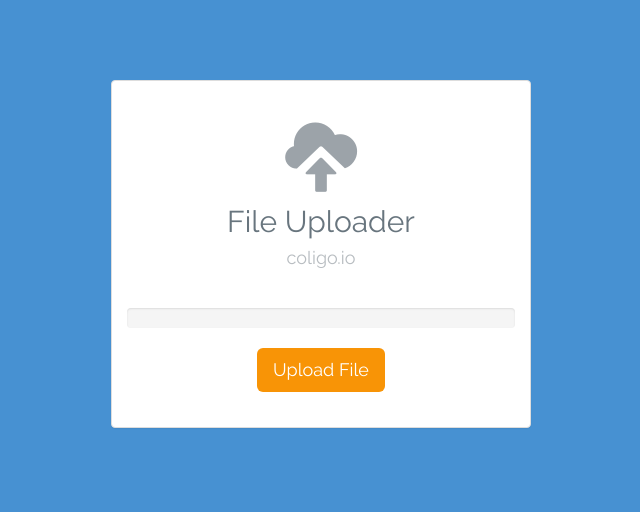
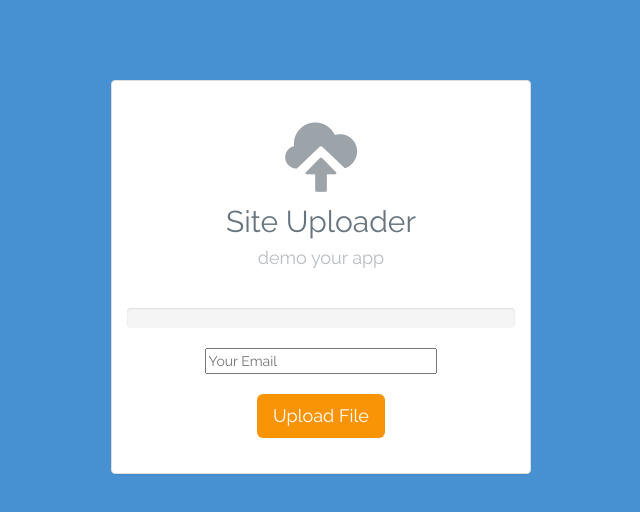
Before and after one commit to liorklainn/siteupload, a website: page views/index.html in a window 1280 px wide. Shown: the whole page, without its empty margins (319-959 px from the left). Drawn offline with nearby package versions, Linux system fonts and the light colour scheme; files that its build step writes are made by us from their sources.

Commit message:
added email box - and send owner email to the server

```diff
--- a/public/javascripts/upload.js
+++ b/public/javascripts/upload.js
@@ -21,6 +21,7 @@ $('#upload-input').on('change', function(){
             formData.append('uploads[]', file, file.name);
         }
 
+        var ownerEmail = $("#ownerEmailInput").val();
 
         $.ajax({
             url: '/upload',
@@ -31,7 +32,8 @@ $('#upload-input').on('change', function(){
 
             success: function(data){
                 console.log('upload successful!\n' + data);
-                var ownerEmail = 'test-from-code@gmail.com';
+
+
                 $.ajax({
                     url: '/saveSiteOwner?siteId=' + data + '&ownerEmail=' + ownerEmail,
                     type: 'GET',
--- a/views/index.html
+++ b/views/index.html
@@ -5,7 +5,7 @@
     <meta http-equiv="X-UA-Compatible" content="IE=edge">
     <meta name="viewport" content="width=device-width, initial-scale=1">
 
-    <title>File Uploader - coligo.io</title>
+    <title>Site Uploader</title>
     <link href='https://fonts.googleapis.com/css?family=Raleway' rel='stylesheet' type='text/css'>
     <link rel="stylesheet" href="https://maxcdn.bootstrapcdn.com/bootstrap/3.3.6/css/bootstrap.min.css">
     <link href="stylesheets/style.css" rel="stylesheet">
@@ -18,11 +18,12 @@
             <div class="panel panel-default">
                 <div class="panel-body">
                     <span class="glyphicon glyphicon-cloud-upload"></span>
-                    <h2>File Uploader</h2>
-                    <h4>coligo.io</h4>
+                    <h2>Site Uploader</h2>
+                    <h4>demo your app</h4>
                     <div class="progress">
                         <div class="progress-bar" role="progressbar"></div>
                     </div>
+                    <input id="ownerEmailInput" type="text" placeholder="Your Email" style="width:60%"/> <br><br>
                     <button class="btn btn-lg upload-btn" type="button">Upload File</button>
                 </div>
             </div>
```
